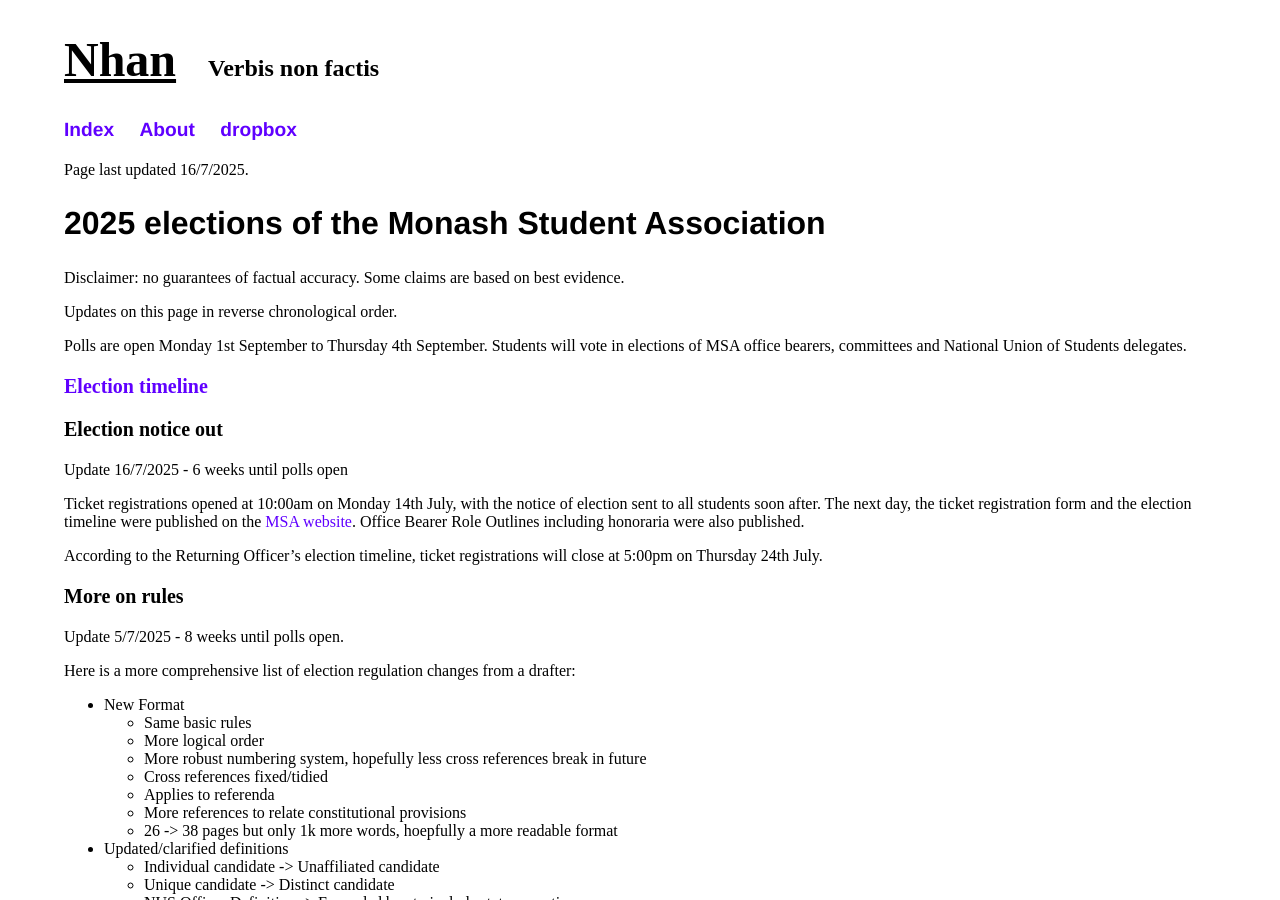
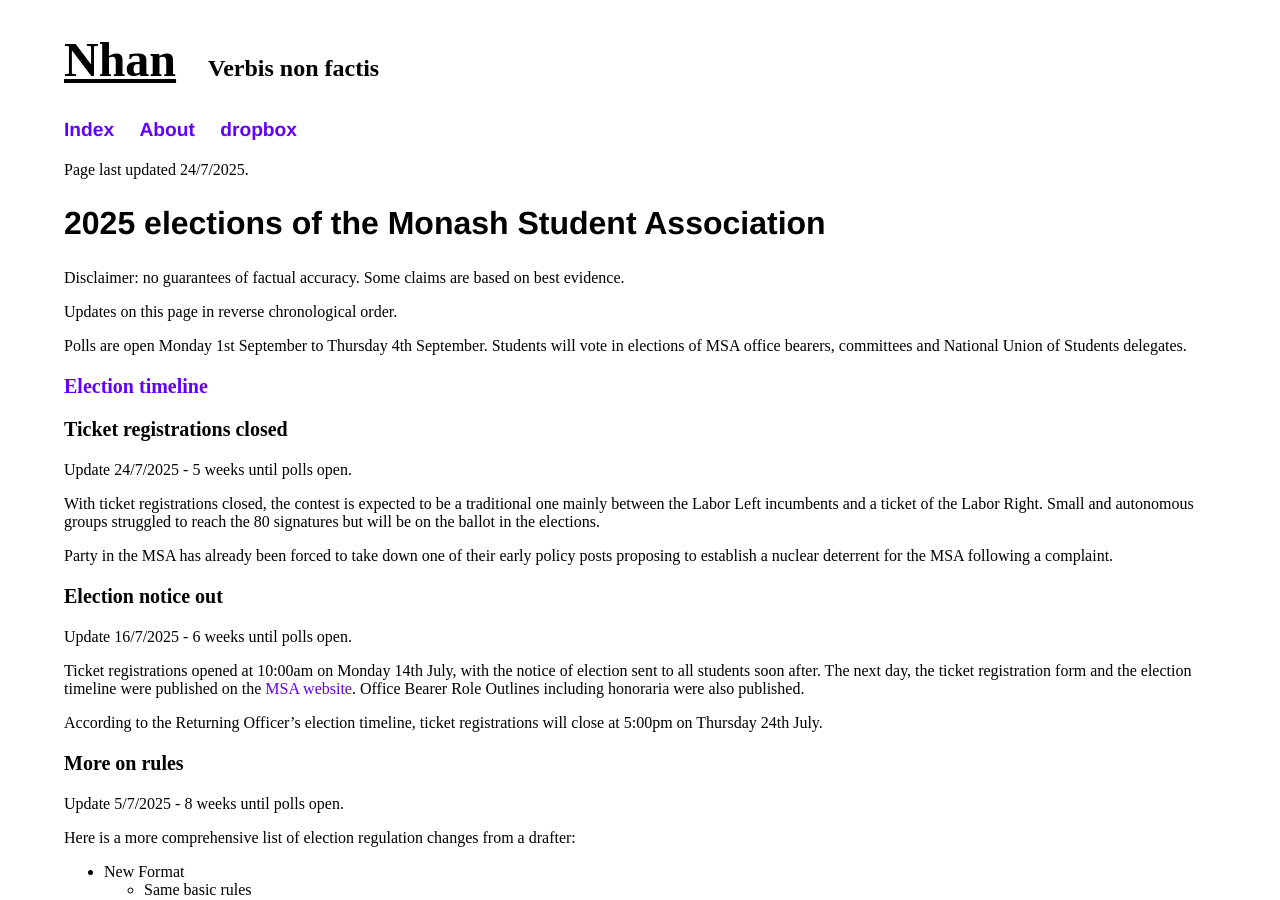
Before and after one commit to nhtnhanbn/nhtnhanbn.github.io, a Jekyll site: the page built from monash/msa25.md, in a window 1280 px wide and 900 px high. Built offline with Jekyll 4.4.1, drawn with Linux system fonts in a browser that asks for light colours.

Commit message:
Update msa25

```diff
--- a/monash/msa25.md
+++ b/monash/msa25.md
@@ -3,7 +3,7 @@
 title: 2025 Monash Student Association elections
 ---
 
-Page last updated 16/7/2025.
+Page last updated 24/7/2025.
 
 ## 2025 elections of the Monash Student Association
 
@@ -15,9 +15,17 @@
 
 ### [Election timeline](http://msa.monash.edu/hubfs/MSA%20Election%20Timeline%202025.pdf)
 
+### Ticket registrations closed
+
+Update 24/7/2025 - 5 weeks until polls open.
+
+With ticket registrations closed, the contest is expected to be a traditional one mainly between the Labor Left incumbents and a ticket of the Labor Right. Small and autonomous groups struggled to reach the 80 signatures but will be on the ballot in the elections.
+
+Party in the MSA has already been forced to take down one of their early policy posts proposing to establish a nuclear deterrent for the MSA following a complaint.
+
 ### Election notice out
 
-Update 16/7/2025 - 6 weeks until polls open
+Update 16/7/2025 - 6 weeks until polls open.
 
 Ticket registrations opened at 10:00am on Monday 14th July, with the notice of election sent to all students soon after. The next day, the ticket registration form and the election timeline were published on the [MSA website](https://msa.monash.edu/elections). Office Bearer Role Outlines including honoraria were also published.
 
```
